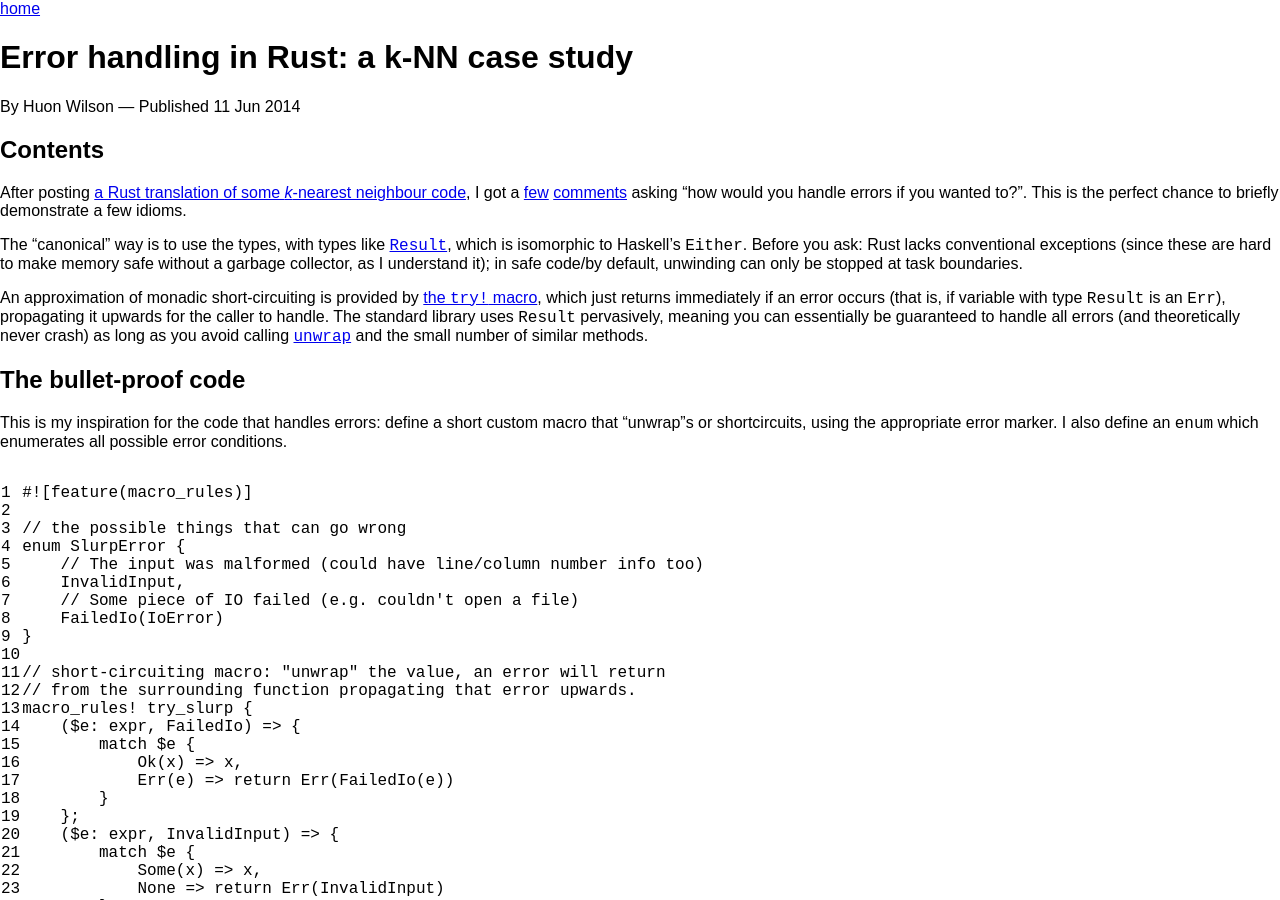
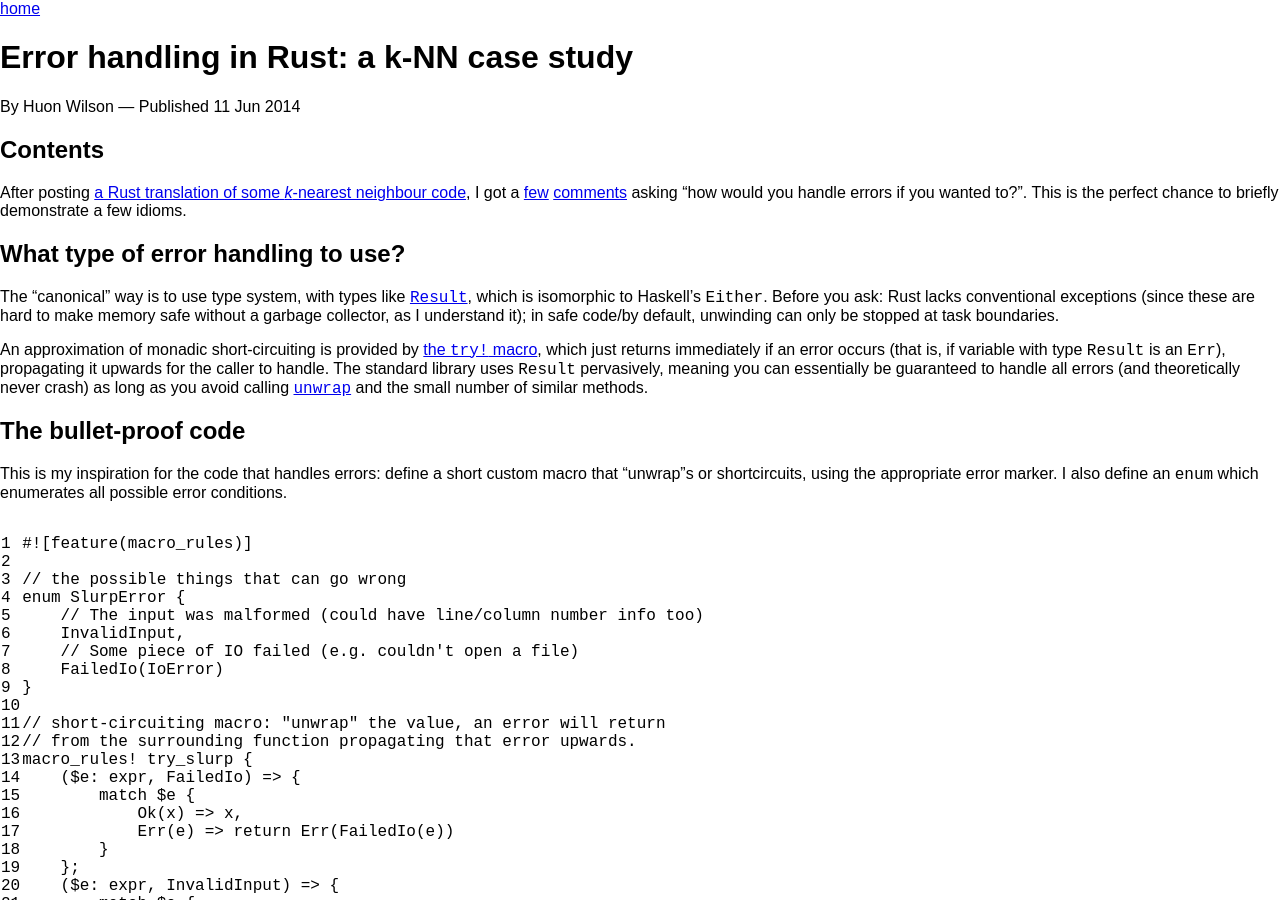
Before and after one commit to huonw/huonw.github.io, a Jekyll site: the page built from _posts/2014-06-11-error-handling-in-rust-knn-case-study.md, in a window 1280 px wide and 900 px high. Built offline with Jekyll 4.4.1, drawn with Linux system fonts in a browser that asks for light colours; comment, search, counter and statistics services are not loaded.

Commit message:
Puns are good.

```diff
--- a/_posts/2014-06-11-error-handling-in-rust-knn-case-study.md
+++ b/_posts/2014-06-11-error-handling-in-rust-knn-case-study.md
@@ -13,7 +13,9 @@ to briefly demonstrate a few idioms.
 
 [previouspost]: {% post_url 2014-06-10-knn-rust %}
 
-The "canonical" way is to use the types, with types like
+## What type of error handling to use?
+
+The "canonical" way is to use type system, with types like
 [`Result`][result], which is isomorphic to Haskell's `Either`. Before
 you ask: Rust lacks conventional exceptions (since these are hard to
 make memory safe without a garbage collector, as I understand it); in
```
